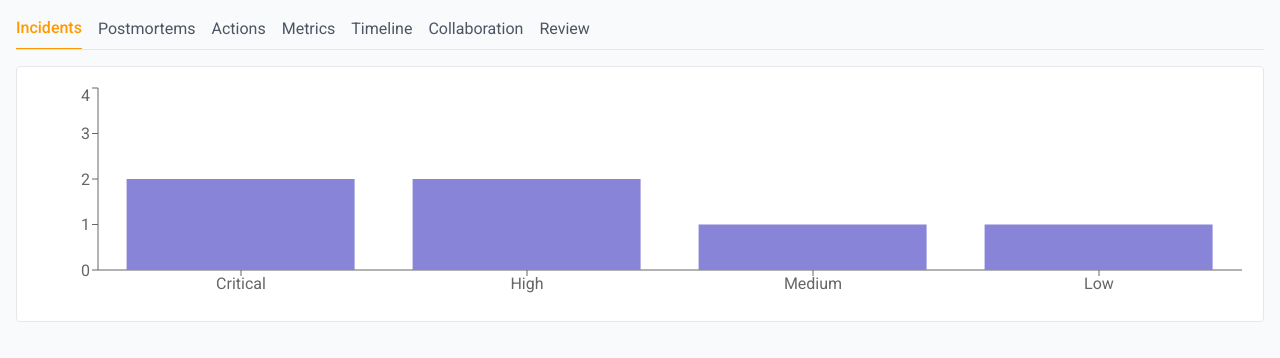
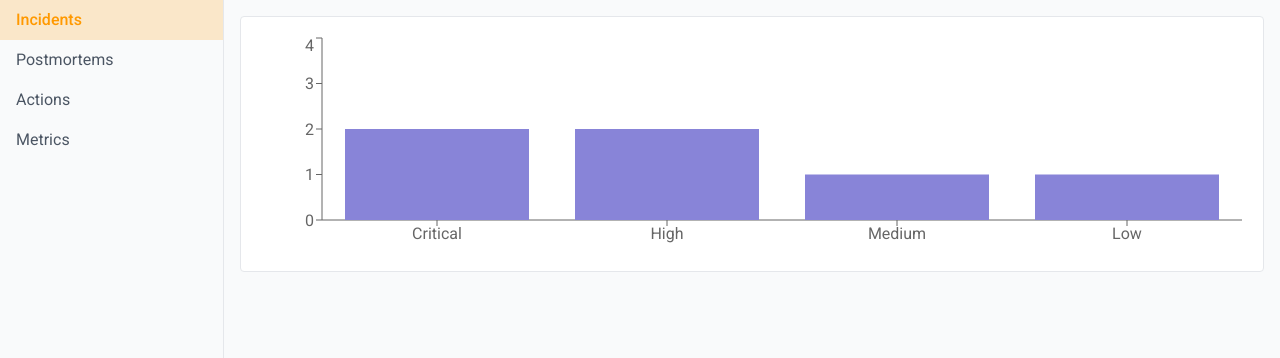
Before and after one commit to amonkarsidhant/Aftermath, a React (Vite) app in the folder frontend/: page / in a window 1280 px wide. Shown: the top 358 px of the page. Built offline with nearby package versions, Linux system fonts and the light colour scheme.

Commit message:
Refactor Dashboard layout with sidebar

```diff
--- a/frontend/src/pages/Dashboard.tsx
+++ b/frontend/src/pages/Dashboard.tsx
@@ -5,19 +5,11 @@ import MetricsTab from '../components/MetricsTab';
 import PostmortemDetail from '../components/PostmortemDetail';
 import PostmortemSearch from '../components/PostmortemSearch';
 import type { Postmortem } from '../types';
-import TimelineTab from '../components/TimelineTab';
-import CollaborationTab from '../components/CollaborationTab';
-import ReviewAgenda from '../components/ReviewAgenda';
-import RemediationActions from '../components/RemediationActions';
-
 const tabs = [
   'Incidents',
   'Postmortems',
   'Actions',
   'Metrics',
-  'Timeline',
-  'Collaboration',
-  'Review',
 ] as const;
 type Tab = typeof tabs[number];
 
@@ -27,23 +19,23 @@ export default function Dashboard() {
     useState<Postmortem | null>(null);
 
   return (
-    <div className="p-4">
-      <nav className="border-b border-neutral-200 dark:border-neutral-700 mb-4 flex space-x-4 overflow-x-auto">
+    <div className="flex h-screen">
+      <aside className="flex flex-col w-56 border-r bg-neutral-50 dark:bg-neutral-900">
         {tabs.map((tab) => (
           <button
             key={tab}
-            className={`pb-2 -mb-px transition-colors ${
+            className={`px-4 py-2 text-left transition-colors ${
               active === tab
-                ? 'border-b-2 border-accent text-accent font-medium'
-                : 'text-neutral-600 hover:text-neutral-800 dark:text-neutral-400 dark:hover:text-neutral-200'
+                ? 'bg-accent/20 text-accent font-medium'
+                : 'text-neutral-600 hover:bg-neutral-100 dark:text-neutral-400 dark:hover:bg-neutral-800'
             }`}
             onClick={() => setActive(tab)}
           >
             {tab}
           </button>
         ))}
-      </nav>
-      <div>
+      </aside>
+      <main className="flex-1 overflow-y-auto p-4">
         {active === 'Incidents' && <IncidentsTab />}
         {active === 'Postmortems' && (
           <div className="space-y-4">
@@ -55,15 +47,7 @@ export default function Dashboard() {
         )}
         {active === 'Actions' && <ActionsTab />}
         {active === 'Metrics' && <MetricsTab />}
-        {active === 'Timeline' && <TimelineTab />}
-        {active === 'Collaboration' && <CollaborationTab />}
-        {active === 'Review' && (
-          <div className="space-y-4">
-            <ReviewAgenda />
-            <RemediationActions />
-          </div>
-        )}
-      </div>
+      </main>
     </div>
   );
 }
```
Also changed, not shown: 1 other file (tests, documents, lock files or other folders).
